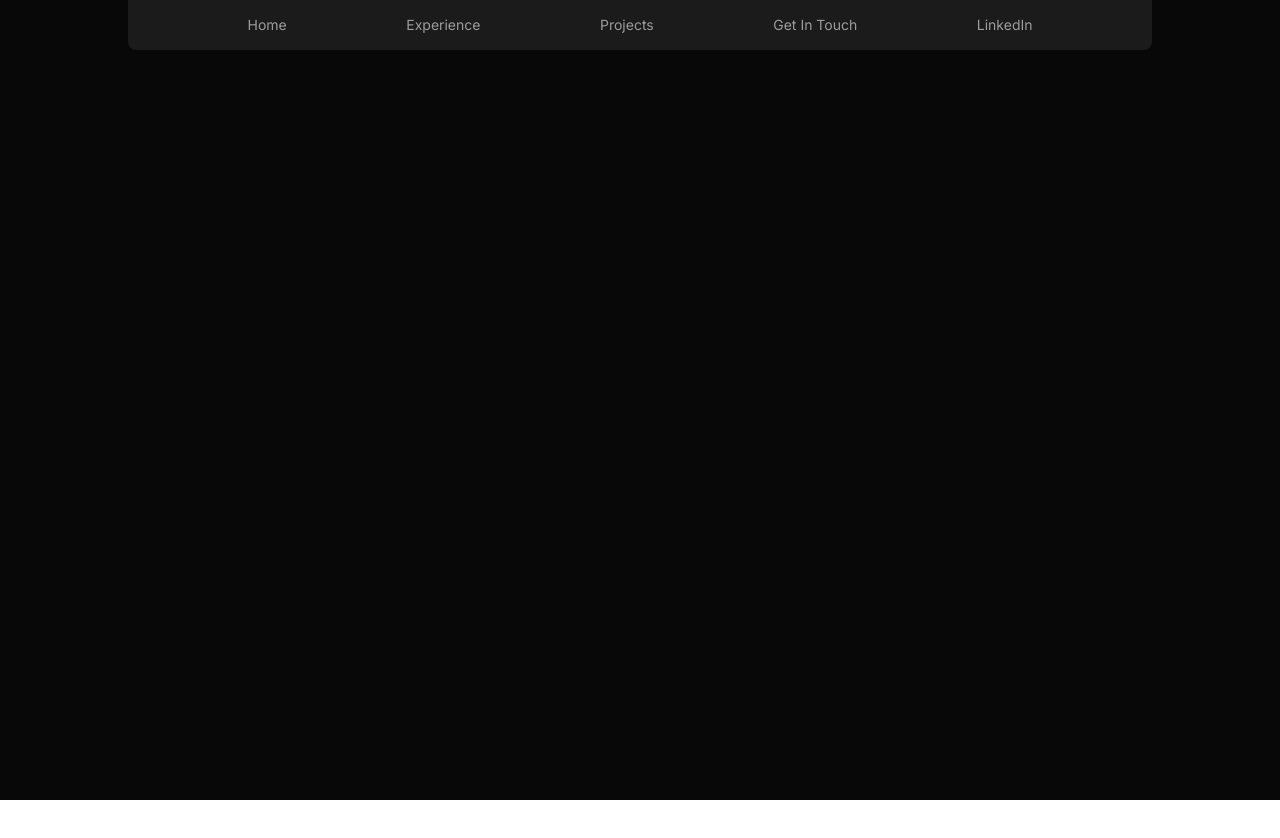
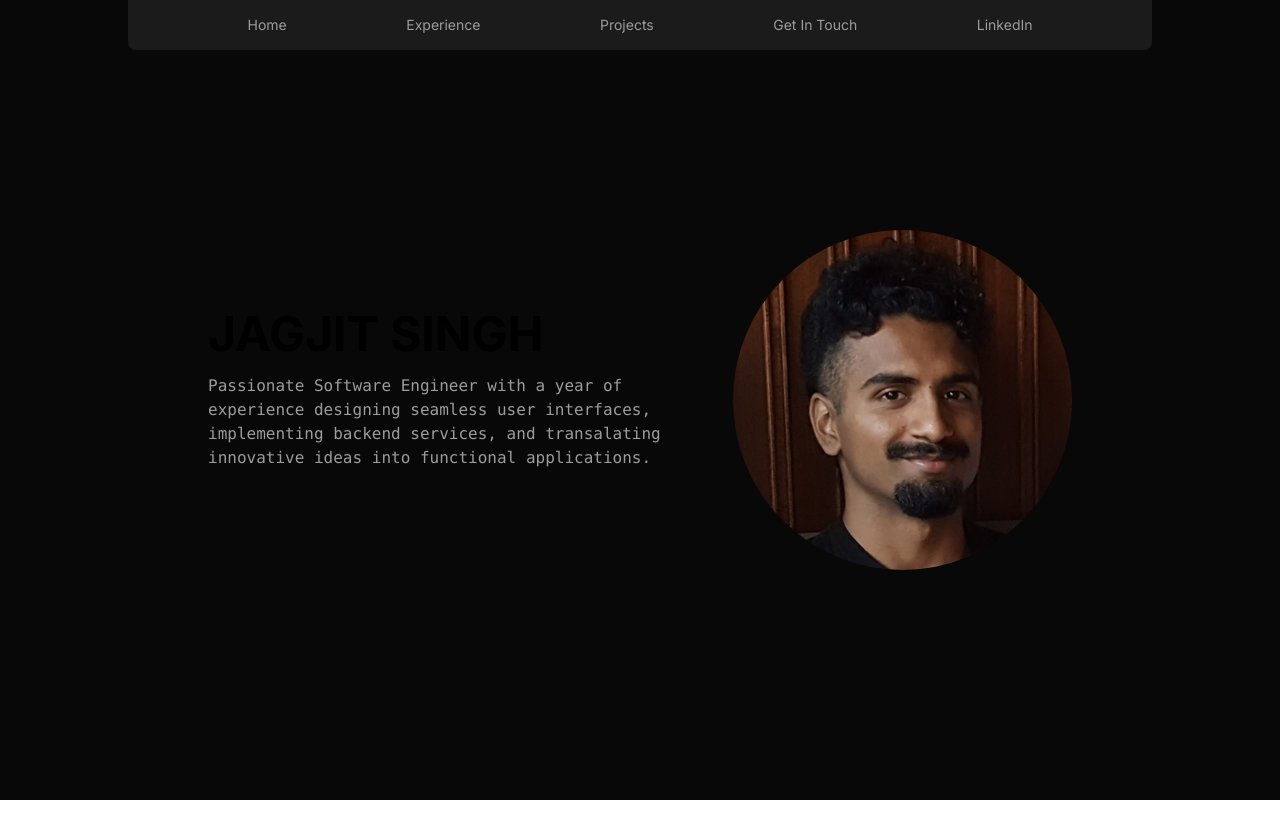
Before and after one commit to Bedlam343/Port-Folio, a Next.js app: page / in a window 1280 px wide. Shown: the top 838 px of the page. Built offline with nearby package versions, Linux system fonts and the light colour scheme.

Commit message:
about section

```diff
--- a/src/app/page.tsx
+++ b/src/app/page.tsx
@@ -1,26 +1,29 @@
 'use client';
+import { useEffect } from 'react';
 import Header from '@/components/ui/Header';
+import About from '@/components/ui/About';
+import scrollTo from '@/utils/scrollToSection';
 
 const Home = () => {
   const scrollToSection = (id: string) => {
-    const div = document.getElementById(id);
-    if (div) {
-      div.scrollIntoView({ behavior: 'smooth' });
-    }
+    scrollTo(id);
   };
+
+  useEffect(() => {
+    scrollTo('about');
+  }, []);
 
   return (
     <div className="h-screen bg-white">
       <Header onLinkClick={scrollToSection} />
+      <About id="about" />
 
-      {/* Home */}
-      <div id="home" className=" bg-[#080808] h-screen"></div>
       {/* Experience */}
-      <div id="experience" className=" bg-white h-screen"></div>
+      <div id="experience" className="bg-white h-screen"></div>
       {/* Projects */}
-      <div id="projects" className=" bg-[#080808] h-screen"></div>
+      <div id="projects" className="bg-[#080808] h-screen"></div>
       {/* Get In Touch */}
-      <div id="get-in-touch" className=" bg-white h-screen"></div>
+      <div id="get-in-touch" className="bg-white h-screen"></div>
     </div>
   );
 };
--- /dev/null
+++ b/src/components/ui/About.tsx
@@ -0,0 +1,29 @@
+const About = ({ id }: { id: string }) => {
+  return (
+    <div
+      id={id}
+      className="bg-[#080808] h-screen flex items-center justify-center"
+    >
+      <div className="w-[100%] sm:w-[100%] lg:w-[1024px] px-20 gap-10 flex justify-between">
+        <div className="w-[500px] py-20">
+          <p className="text-5xl font-bold mb-4">JAGJIT SINGH</p>
+          <p className="text-[#9C9C9C] font-mono">
+            Passionate Software Engineer with a year of experience designing
+            seamless user interfaces, implementing backend services, and
+            transalating innovative ideas into functional applications.
+          </p>
+        </div>
+
+        <div>
+          <img
+            className="rounded-full w-[350px]"
+            src="/profile-picture.jpg"
+            alt="Profile Picture"
+          />
+        </div>
+      </div>
+    </div>
+  );
+};
+
+export default About;
--- a/src/components/ui/Header.tsx
+++ b/src/components/ui/Header.tsx
@@ -10,7 +10,7 @@ const Header = ({ onLinkClick }: HeaderProps) => {
       <div className="fixed top-0 bg-[#1B1B1B] w-[100%] sm:w-[100%] lg:w-[1024px] rounded-b-lg h-[50px] flex items-center justify-center">
         <ul className="flex justify-evenly w-[100%] text-sm text-[#9C9C9C]">
           <li
-            onClick={() => onLinkClick('home')}
+            onClick={() => onLinkClick('about')}
             className="hover:text-white hover:cursor-pointer"
           >
             Home
--- /dev/null
+++ b/src/utils/scrollToSection.ts
@@ -0,0 +1,8 @@
+const scrollToSection = (id: string) => {
+  const div = document.getElementById(id);
+  if (div) {
+    div.scrollIntoView({ behavior: 'smooth' });
+  }
+};
+
+export default scrollToSection;
```
Also changed, not shown: public/profile-picture.jpg (added).
